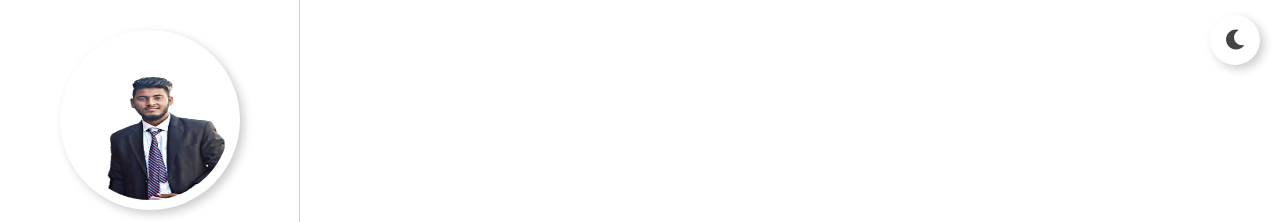
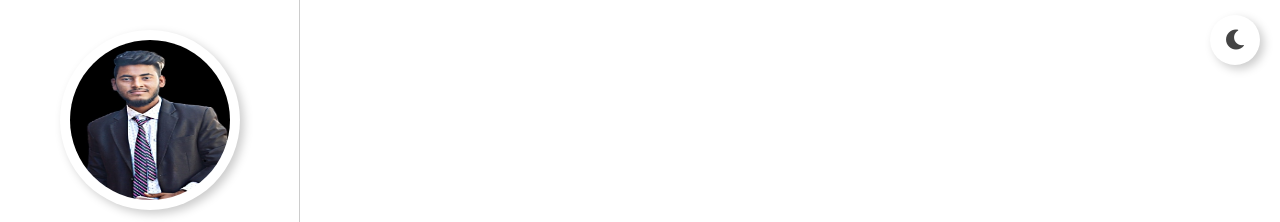
Before and after one commit to Joy-300799/Joy.github.io, a plain HTML site: page index.html in a window 1280 px wide. Shown: the top 222 px of the page. Drawn offline with Linux system fonts and the light colour scheme.

Commit message:
Portfolio-Joy Bhattacharya

```diff
--- a/index.html
+++ b/index.html
@@ -20,7 +20,7 @@
 <header class="header">
 
     <div class="user">
-        <img src="image/joyBhattacharyaWhiteBG.png" alt="Joy">
+        <img src="image/joyBhattacharyaWhiteBG.jpeg" alt="Joy">
         <h3>Joy Bhattacharya</h3>
         <p>Backend developer</p>
     </div>
```
Also changed, not shown: image/joyBhattacharyaWhiteBG.jpeg (added), image/joyBhattacharyaWhiteBG.png (deleted).
